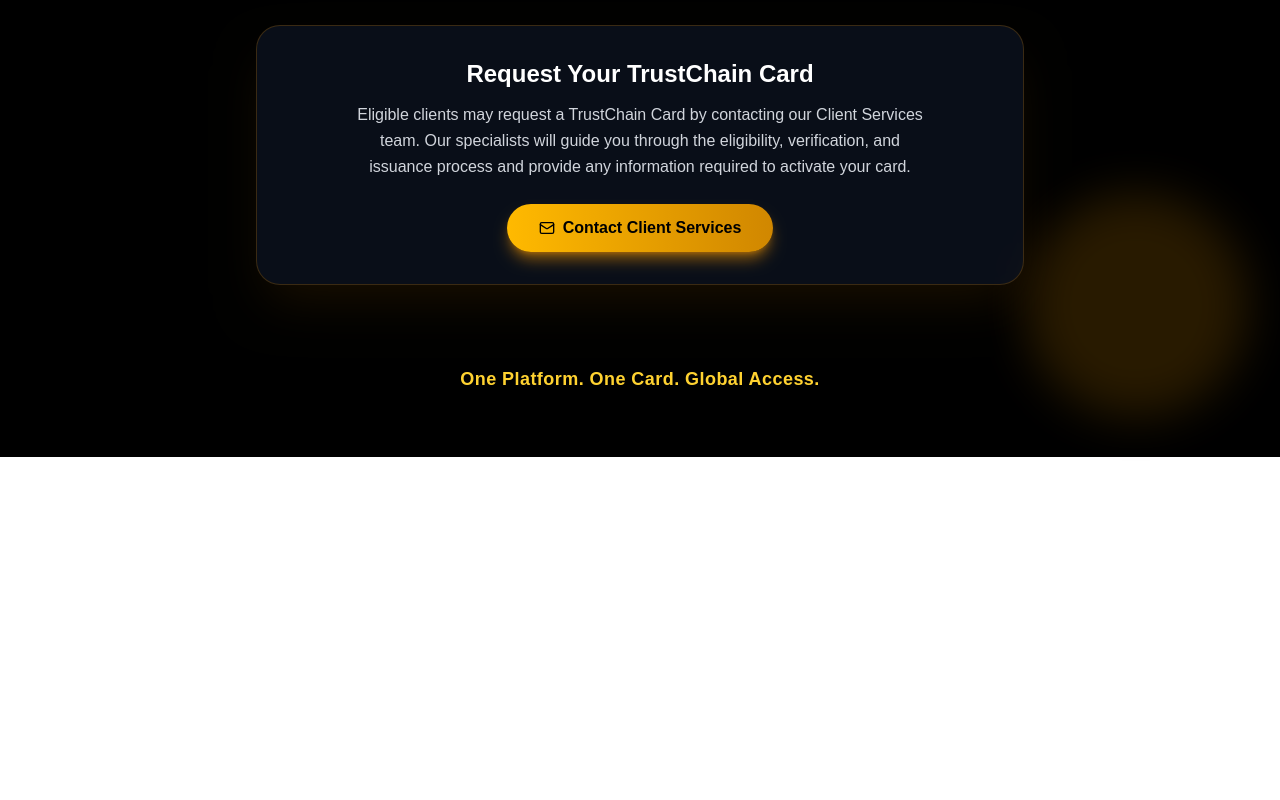
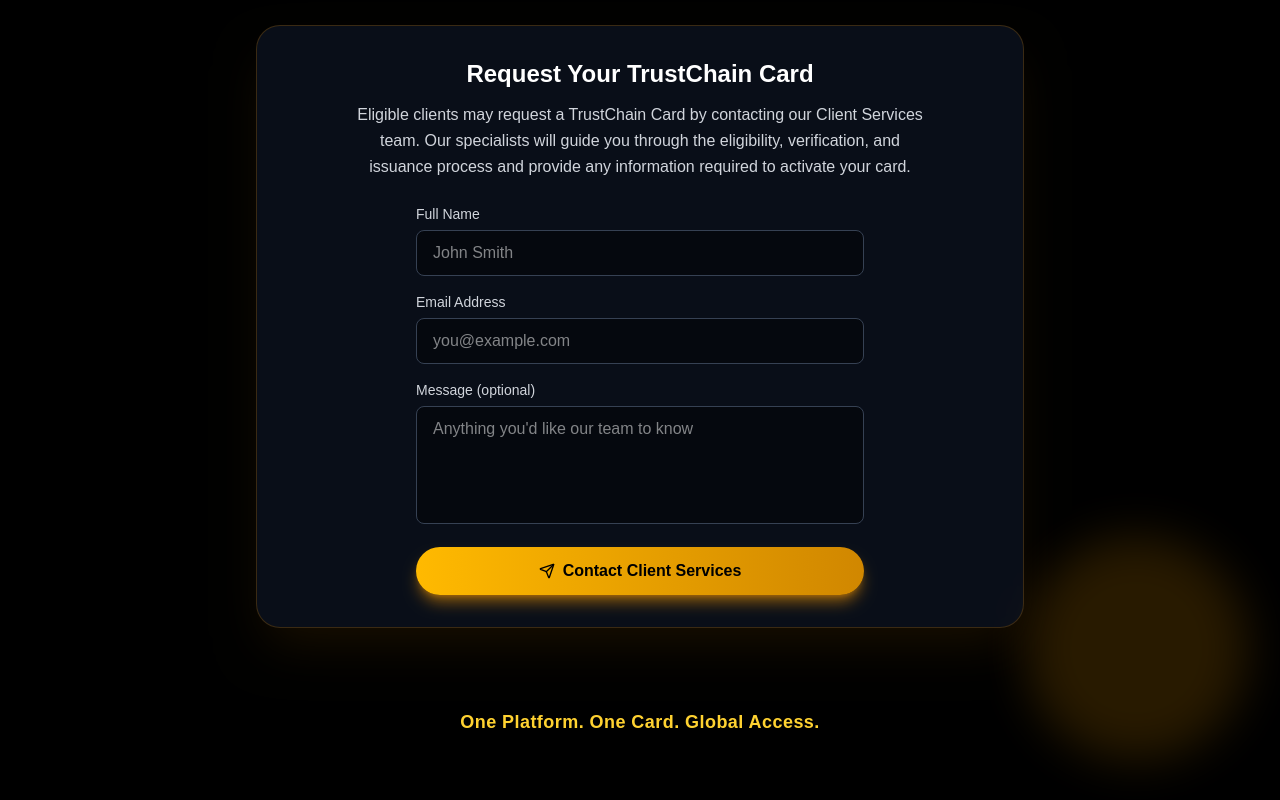
Before and after one commit to tcinvest/Trust-Chain-PWA, a Next.js app: page /trustcard in a window 1280 px wide. Shown: the part 1524-2324 px from the top of the page. Before the commit the page ends 1981 px from the top, so only its background shows below. Built offline with nearby package versions, Linux system fonts and the light colour scheme.

Commit message:
Update page.tsx

```diff
--- a/app/trustcard/page.tsx
+++ b/app/trustcard/page.tsx
@@ -1,3 +1,4 @@
+'use client';
 import React from 'react';
 import Navbar from '@/components/NavBar';
 import {
@@ -10,8 +11,10 @@ import {
   LayoutDashboard,
   Sparkles,
   Mail,
+  Send
 } from 'lucide-react';
 import Image from "next/image"
+import React, { useState } from 'react';
 
 const CARD_BENEFITS = [
   {
@@ -47,6 +50,19 @@ const CARD_BENEFITS = [
 ];
 
 export default function TrustCardPage() {
+const [name, setName] = useState('');
+const [email, setEmail] = useState('');
+const [message, setMessage] = useState('');
+
+const handleCardRequest = (e: React.FormEvent) => {
+  e.preventDefault();
+  const to = 'trustchaincardinquiry@gmail.com';
+  const subject = 'TrustChain Card Request';
+  const body = `Name: ${name}\nEmail: ${email}\n\nMessage:\n${message}`;
+  const gmailUrl = `https://mail.google.com/mail/?view=cm&fs=1&to=${encodeURIComponent(to)}&su=${encodeURIComponent(subject)}&body=${encodeURIComponent(body)}`;
+  window.open(gmailUrl, '_blank');
+};
+
   return (
     <div className="relative min-h-screen bg-black">
       <Navbar />
@@ -128,7 +144,7 @@ export default function TrustCardPage() {
           </p>
         </div>
 
-        {/* Request Your Card */}
+       {/* Request Your Card */}
         <div className="max-w-3xl mx-auto mb-16 sm:mb-20">
           <div className="bg-gray-900/60 backdrop-blur-lg rounded-2xl sm:rounded-3xl p-6 sm:p-8 border border-amber-500/20 shadow-2xl shadow-amber-500/10 text-center">
             <h3 className="text-xl sm:text-2xl font-bold text-white mb-3">Request Your TrustChain Card</h3>
@@ -136,12 +152,59 @@ export default function TrustCardPage() {
               Eligible clients may request a TrustChain Card by contacting our Client Services team. Our specialists will guide you through the eligibility, verification, and issuance process and provide any information required to activate your card.
             </p>
 
-            <a  href="mailto:trustchaincardinquiry@gmail.com"
-              className="inline-flex items-center gap-2 bg-gradient-to-r from-amber-400 to-yellow-600 hover:from-amber-500 hover:to-yellow-700 text-black font-semibold py-3 px-8 rounded-full transition-all duration-300 shadow-lg shadow-amber-500/50 transform hover:scale-105"
-            >
-              <Mail className="w-4 h-4" />
-              Contact Client Services
-            </a>
+            <form onSubmit={handleCardRequest} className="max-w-md mx-auto text-left space-y-4">
+              <div>
+                <label htmlFor="card-name" className="block text-gray-300 text-sm font-medium mb-1.5">
+                  Full Name
+                </label>
+                <input
+                  id="card-name"
+                  type="text"
+                  required
+                  value={name}
+                  onChange={(e) => setName(e.target.value)}
+                  className="w-full bg-black/40 border border-gray-700 focus:border-amber-500 rounded-lg px-4 py-2.5 text-white text-sm sm:text-base outline-none transition-colors"
+                  placeholder="John Smith"
+                />
+              </div>
+
+              <div>
+                <label htmlFor="card-email" className="block text-gray-300 text-sm font-medium mb-1.5">
+                  Email Address
+                </label>
+                <input
+                  id="card-email"
+                  type="email"
+                  required
+                  value={email}
+                  onChange={(e) => setEmail(e.target.value)}
+                  className="w-full bg-black/40 border border-gray-700 focus:border-amber-500 rounded-lg px-4 py-2.5 text-white text-sm sm:text-base outline-none transition-colors"
+                  placeholder="you@example.com"
+                />
+              </div>
+
+              <div>
+                <label htmlFor="card-message" className="block text-gray-300 text-sm font-medium mb-1.5">
+                  Message (optional)
+                </label>
+                <textarea
+                  id="card-message"
+                  rows={4}
+                  value={message}
+                  onChange={(e) => setMessage(e.target.value)}
+                  className="w-full bg-black/40 border border-gray-700 focus:border-amber-500 rounded-lg px-4 py-2.5 text-white text-sm sm:text-base outline-none transition-colors resize-none"
+                  placeholder="Anything you'd like our team to know"
+                />
+              </div>
+
+              <button
+                type="submit"
+                className="w-full inline-flex items-center justify-center gap-2 bg-gradient-to-r from-amber-400 to-yellow-600 hover:from-amber-500 hover:to-yellow-700 text-black font-semibold py-3 px-8 rounded-full transition-all duration-300 shadow-lg shadow-amber-500/50 transform hover:scale-105"
+              >
+                <Send className="w-4 h-4" />
+                Contact Client Services
+              </button>
+            </form>
           </div>
         </div>
 
```
